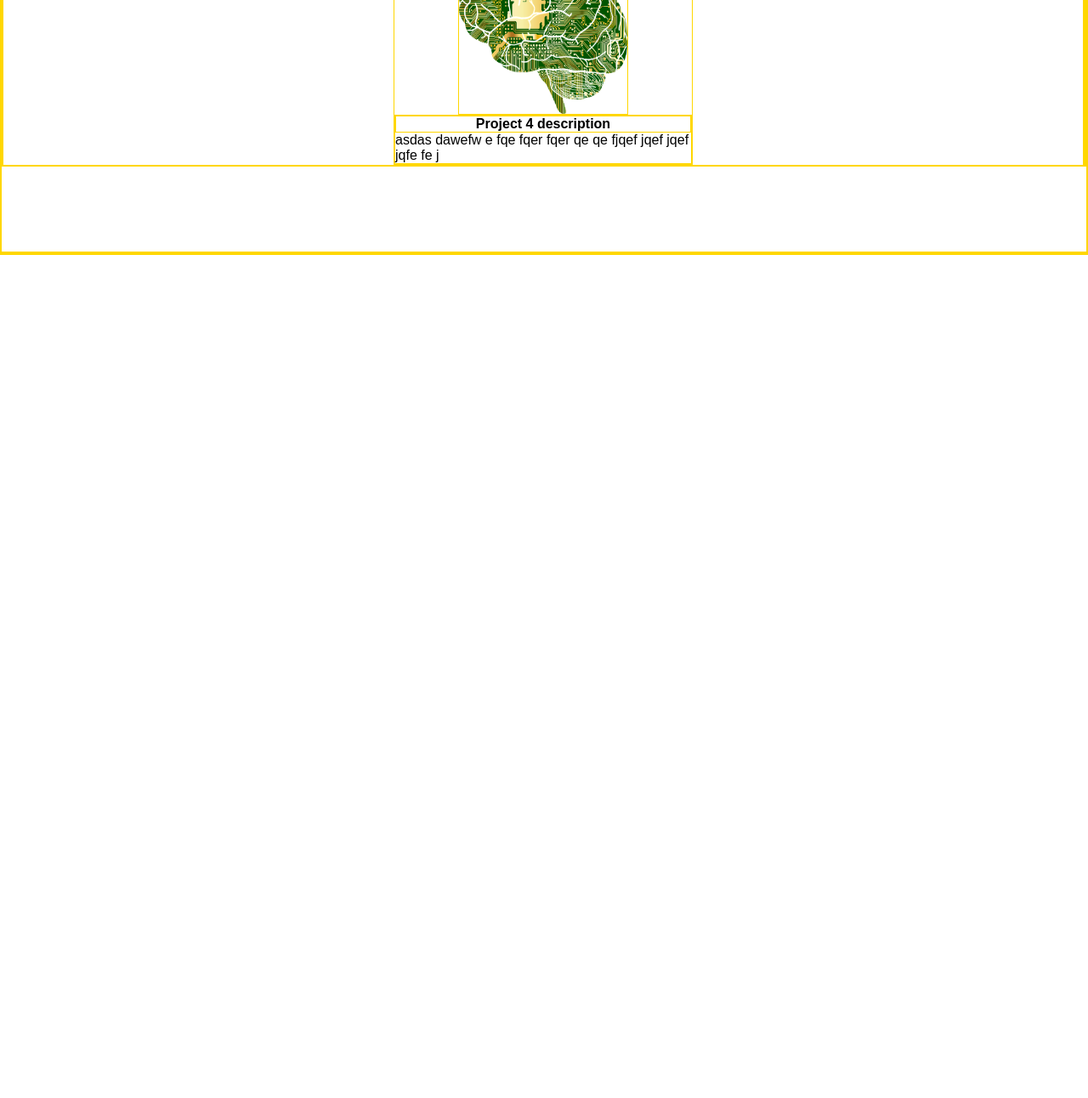
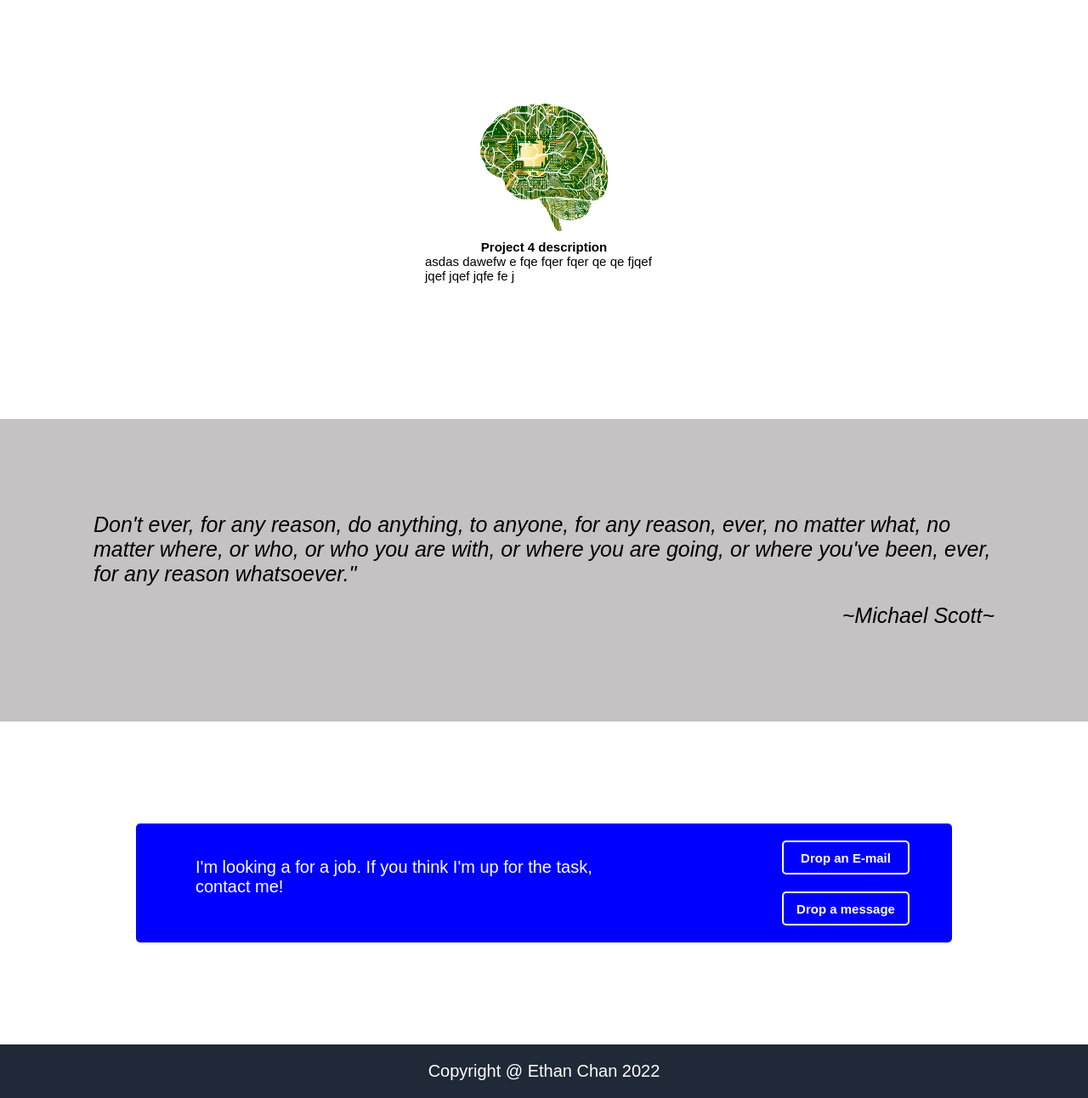
Before and after one commit to Stalloyde/landingpage, a plain HTML site: page index.html in a window 1280 px wide. Shown: the part 1255-2547 px from the top of the page at 85% size. Before the commit the page ends 1555 px from the top, so only its background shows below. Drawn offline with Linux system fonts and the light colour scheme.

Commit message:
Complete project. Add contact section and footer.

```diff
--- a/index.html
+++ b/index.html
@@ -28,7 +28,7 @@
             iwiefiwfo onqej we wefjwdf  sdfjwefjwefj wfiwiefiwfo onqej iwiefiwfo onqej we wefjwdf  sdfjwefjwefj wfiwief
             iwfo onqej  onqej qeofe fje ij fqepj j k</em>
         <br>
-        <button id="cv">Download CV</button>
+        <button class="cv">Download CV</button>
     </div>
     <div class="hero-right">
         <img id="brain" src="image.png" alt="stock-photo">
@@ -36,6 +36,7 @@
 </div>
 
 <div class="container-item">
+    <h2>Project Portfolio</h2>
     <div class="project-item">
         <div class="item">
             <img class="item-photo" src="image.png" alt="item1-photo">
@@ -58,13 +59,28 @@
         </div>
     </div>
 
-    <div class="quote">
-
+    <div class="container-quote">
+        <div id="quote">
+            Don't ever, for any reason, do anything, to anyone, for any reason, ever, no matter what, no matter where, or who, or
+            who you are with, or where you are going, or where you've been, ever, for any reason whatsoever." <div id="quoter"> ~Michael Scott~</div>
+        </div>
     </div>
 </div>
 
-<div class="call-to-action">
+<div class= "container-contact">
+    <div id="contact-item">
+        <div id="contact-me">I'm looking a for a job. If you think I'm up for the task, contact me!</div>
+        <div id="contact">
+            <a href=""><button class="contact-button">Drop an E-mail</button></a>
+            <a href=""><button class="contact-button">Drop a message</button></a>
+        </div>
+    </div>
+</div>
 
+<div class="container-footer">
+    <div class="footer">
+        <div>Copyright @ Ethan Chan 2022</div>
+    </div>
 </div>
 </body>
 </html>
--- a/style.css
+++ b/style.css
@@ -2,7 +2,6 @@
     box-sizing:border-box;
     padding:0;
     margin:0;
-    border: 1px solid gold;
     font-family:Arial, Helvetica, sans-serif;
 }
 
@@ -25,6 +24,7 @@ a:link, a:visited{
 .header-top{
     display: flex;
     flex:1;
+    padding: 10px;
     max-width: 1400px;
 }
 
@@ -37,7 +37,7 @@ a:link, a:visited{
     color: white;
 }
 
-button{
+.cv{
     margin-top: 20px;
     font-family: Arial, Helvetica, sans-serif;
     background-color: blue;
@@ -63,6 +63,7 @@ button{
 
 .hero-left{
     max-width: 850px;
+    padding: 10px;
 }
 
 #brain{
@@ -75,36 +76,114 @@ button{
 /* end hero */
 
 /*content*/
-.container-item{
-    display:flex;
-    justify-content: center;
-    margin: 100px auto;
+h2{
+    margin: 80px;
+    text-align: center;
+    font-size: 40px;
 }
-
 .project-item{
     display:flex;
-    gap: 100px;
+    gap: 50px;
     flex-wrap: wrap;
     justify-content: center;
+    margin: 0px auto 100px auto;
 }
 
 .item{
     display: flex;
     flex-direction: column;
     align-items: center;
+    margin: 50px 0px;
 }
 
 .item-photo{
-    width: 200px;
-    height: 200px;
+    width: 150px;
+    height: 150px;
 }
 
 .description{
     display:flex;
     flex-direction: column;
-    width: 350px;
+    width: 300px;
+    padding: 10px;
+    font-size: 15px;
 }
 
 strong{
     text-align: center;
 }
+
+.container-quote{
+    display:flex;
+    padding: 100px;
+    background-color: rgb(196, 194, 194);
+    font-size: 20px;
+    justify-content: center;
+}
+
+#quote{
+    padding: 10px;
+    width: 1400px;
+    font-style: italic;
+    font-size: 25px;
+}
+
+#quoter{
+    margin-top: 20px;
+    text-align:end;
+}
+/*end content*/
+
+/*call to action*/
+
+.container-contact{
+    display:flex;
+    justify-content: center;
+}
+
+#contact-item{
+    display:flex;
+    background-color: blue;
+    padding: 20px 50px;
+    margin: 120px;
+    width:75vw;
+    border-radius: 5px;
+}
+
+#contact-me{
+    display:flex;
+    font-size: 20px;
+    color: white;
+    padding: 20px;
+}
+
+#contact{
+    display:flex;
+    flex-grow:1;
+    background-color: blue;
+    align-items: center;
+    flex-wrap: wrap;
+    justify-content: end;
+    gap: 20px;
+}
+
+.contact-button{
+    font-family: Arial, Helvetica, sans-serif;
+    background-color: blue;
+    height: 40px;
+    width: 150px;
+    border-radius: 5px;
+    font-size: 15px;
+    font-weight: bold;
+    color: white;
+    border: 2px solid white;
+}
+
+.container-footer{
+    display:flex;
+    justify-content: center;
+    padding: 20px;
+    background-color: #1f2937;
+    color: white;
+    font-size: 20px;
+}
```
